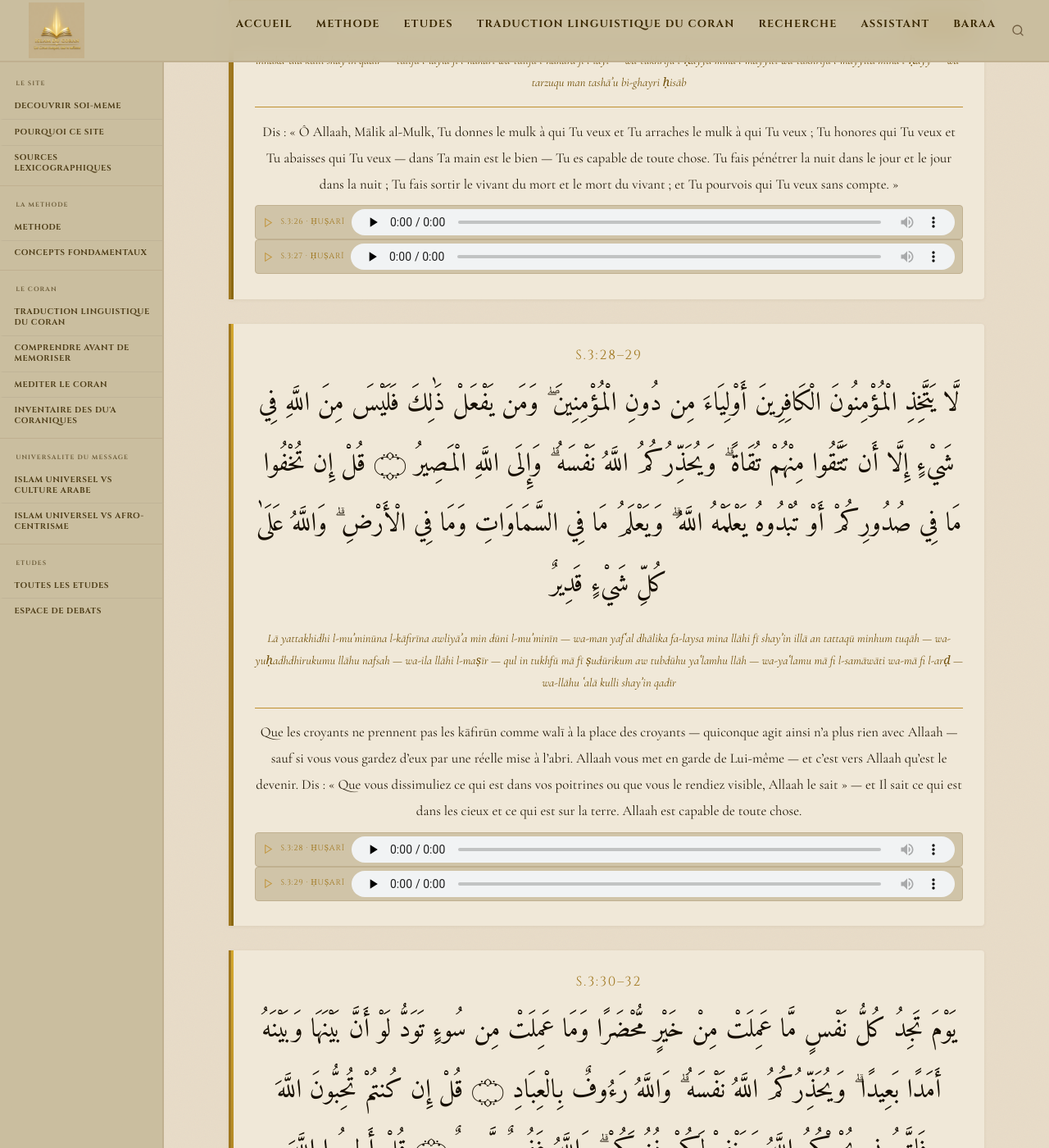
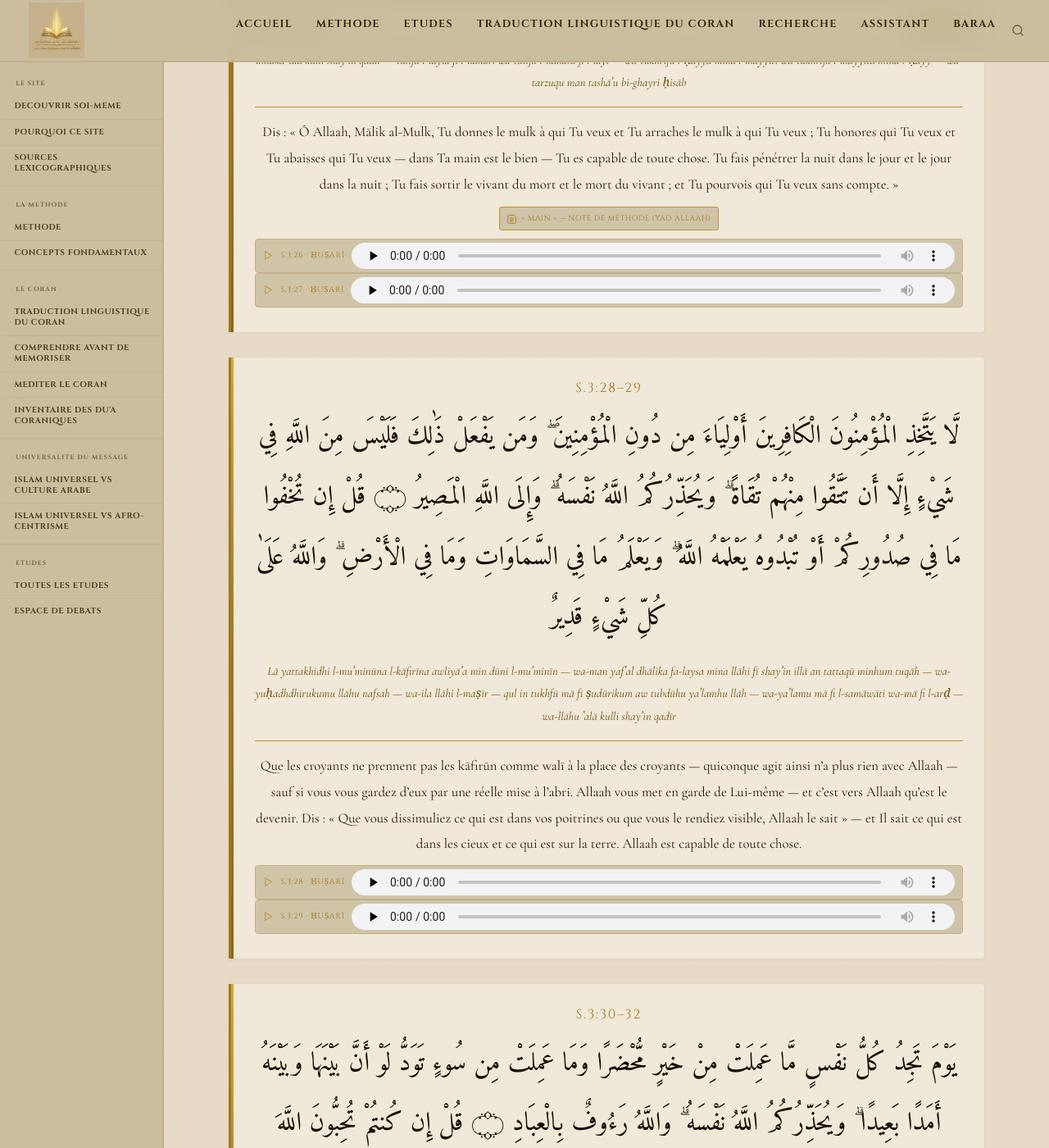
Before and after one commit to Makhuwcoder/islamducoran, a Jekyll site: the page built from sourate-3.md, in a window 1280 px wide and 1400 px high, scrolled down 9320 px. Shown: the whole window at 82% size. Built offline with Jekyll 4.4.1, drawn with Linux system fonts in a browser that asks for light colours; some of the changed text lies outside the part shown.

Commit message:
Ajout d'un indicateur de note lexicale sur la page « Lecture continue »
La page /sourate/N/ (lecture continue) affichait le texte des versets
directement depuis _data/verses/, sans aucun lien vers les notes
lexicales existantes dans les pages d'étude par bloc (_etudes/) — un
lecteur pouvait donc lire « dans Ta main est le bien » (S3:27) sans
jamais voir la note expliquant ce choix de traduction.

Mécanisme ajouté, réutilisable pour tout le corpus :
- _includes/verset.html : rend un petit badge cliquable par note
  déclarée dans include.notes (icône + libellé), pointant vers
  /etudes/trad-{sourate}-{bloc}/#{anchor}.
- _layouts/sourate.html : transmet v.notes et page.sourate_key à
  l'include lors de la lecture continue.
- _data/verses/s3.yml : ajoute le champ notes: sur S.3:26-27 et
  S.3:73-74 (yad Allaah), pointant vers des ancres id= ajoutées sur
  les <div class="lex-entree"> correspondantes dans trad-s3-bloc1.md
  et trad-s3-bloc3.md.
- assets/css/main.scss : styles .verset__notes / .verset__note-badge,
  cohérents avec la charte graphique existante.

Rétrocompatible : les pages _etudes/*.md qui incluent verset.html avec
des paramètres codés en dur (sans notes=) ne sont pas affectées.

Reste à faire (hors périmètre de ce commit) : étendre le champ notes:
aux autres versets du corpus S1-S5 qui ont déjà une note lexicale
publiée, en ajoutant les ancres id= correspondantes bloc par bloc.

Co-Authored-By: Claude Sonnet 5 <noreply@anthropic.com>
Claude-Session: https://claude.ai/code/session_016h9JczCRzK7CEMJ9B3FPyr

```diff
--- a/_etudes/trad-s3-bloc1.md
+++ b/_etudes/trad-s3-bloc1.md
@@ -424,7 +424,7 @@ methode: "Dit / Non-dit / Inférence"
 <dt><span class="lex-ar">الْمُلْك</span><span class="lex-trl">al-mulk</span></dt>
 <dd>racine م-ل-ك : la royauté, la possession souveraine — *Mālik al-Mulk* : ce qui possède la royauté elle-même, non seulement un royaume.</dd>
 </div>
-<div class="lex-entree">
+<div class="lex-entree" id="yad-s3-27">
 <dt><span class="lex-ar">بِيَدِكَ الْخَيْر</span><span class="lex-trl">bi-yadika l-khayr</span></dt>
 <dd>racine ي-د-ي. **Note de méthode — un idiome de disposition, non une anatomie.** Ce Projet applique comme règle absolue l'interdit de tout mot installant une connotation d'anthropomorphisme à propos d'Allaah. « *Yad* » (la main) appliqué à Allaah, dans ce type de construction, est un idiome arabe attesté pour dire la pleine disposition sur une chose — ce qui est « dans la main de » quelqu'un est ce qu'il détient et distribue à son gré, un usage employé aussi pour des humains sans jamais désigner un organe (voir la note complète posée dans ce Projet à S5:64, où ce même registre est établi à partir des racines غ-ل-ل/ب-س-ط). La traduction retient donc « main », fidèle à l'image que le texte mobilise lui-même, sans trancher — un **non-dit** — la *kayfiyya* de ce que ce mot désigne lorsqu'il est appliqué à Allaah. Même construction, même traitement, en S3:73 (« *bi-yadi llāhi l-faḍl* ») plus loin dans cette sourate.</dd>
 </div>
--- a/_etudes/trad-s3-bloc3.md
+++ b/_etudes/trad-s3-bloc3.md
@@ -155,7 +155,7 @@ methode: "Dit / Non-dit / Inférence"
 <dt><span class="lex-ar">ٱتَّقَىٰ</span><span class="lex-trl">ittaqā</span></dt>
 <dd>racine *w-q-y*, déjà établie dans ce Projet (étude dédiée <a href="/etudes/muttaqun/">muttaqun.md</a>) : « ceux qui se constituent une protection, une mise à l'abri » — non simplement « les pieux ». Conformément à la règle du Projet, *taqwā* est conservé en translittération ; la forme verbale est rendue par « se constituer une taqwā », non par « se prémunir », afin de garder visible en français le nom d'action *taqwā* lui-même.</dd>
 </div>
-<div class="lex-entree">
+<div class="lex-entree" id="yad-s3-73">
 <dt><span class="lex-ar">بِيَدِ ٱللَّهِ</span><span class="lex-trl">bi-yadi llāhi</span></dt>
 <dd>racine ي-د-ي. Même construction et même traitement méthodologique que S3:27 (« *bi-yadika l-khayr* », note complète posée à cet endroit, renvoyant elle-même à S5:64) : « *yad* » appliqué à Allaah, dans cette tournure de pleine disposition sur ce qu'Il donne, est un idiome arabe attesté, employé aussi pour des humains, sans jamais désigner un organe. La traduction retient « main », fidèle à l'image mobilisée par le texte, sans trancher — un non-dit — la *kayfiyya* de ce que ce mot désigne lorsqu'il est appliqué à Allaah.</dd>
 </div>
--- a/_includes/verset.html
+++ b/_includes/verset.html
@@ -27,6 +27,16 @@ Usage:
   {% if include.suite %}
   {{ include.suite }}
   {% endif %}
+  {% if include.notes and include.notes.size > 0 %}
+  <div class="verset__notes">
+    {% for n in include.notes %}
+    <a class="verset__note-badge" href="{{ '/etudes/trad-' | append: include.sourate_key | append: '-' | append: n.bloc | append: '/#' | append: n.anchor | relative_url }}" title="{{ n.label | default: 'Note lexicale' | escape }}">
+      <svg class="verset__note-icon" viewBox="0 0 16 16" width="12" height="12" aria-hidden="true"><path d="M2 2h9l3 3v9a1 1 0 0 1-1 1H2a1 1 0 0 1-1-1V3a1 1 0 0 1 1-1z" fill="none" stroke="currentColor" stroke-width="1.1"/><path d="M4.5 6.5h6M4.5 9h6M4.5 11.5h4" stroke="currentColor" stroke-width="1.1" stroke-linecap="round"/></svg>
+      <span>{{ n.label | default: "Note lexicale" }}</span>
+    </a>
+    {% endfor %}
+  </div>
+  {% endif %}
   <!-- Lecteur audio auto-généré -->
   <div class="verset__audio" aria-label="Écouter ce verset"></div>
 </div>
--- a/_layouts/sourate.html
+++ b/_layouts/sourate.html
@@ -99,7 +99,7 @@ layout: default
   <div class="etude-corps">
     {% for v in sourate_verses %}
     <div id="v-{{ v.ref | slugify }}">
-      {% include verset.html ref=v.ref ar=v.ar trl=v.trl trad=v.trad %}
+      {% include verset.html ref=v.ref ar=v.ar trl=v.trl trad=v.trad notes=v.notes sourate_key=page.sourate_key %}
     </div>
     {% endfor %}
   </div>
--- a/assets/css/main.scss
+++ b/assets/css/main.scss
@@ -424,6 +424,25 @@ li { margin-bottom: .3rem; }
   font-size: 1.05rem;
 }
 .verset__trad strong, .verset__corps strong { color: var(--or3); font-weight: 600; }
+
+.verset__notes {
+  display: flex; flex-wrap: wrap; justify-content: center; gap: .5rem;
+  margin-top: .7rem;
+}
+.verset__note-badge {
+  display: inline-flex; align-items: center; gap: .35rem;
+  font-family: var(--font-titre);
+  font-size: .58rem; letter-spacing: .06em; text-transform: uppercase;
+  color: var(--or2); background: var(--bg3);
+  border: 1px solid var(--or3); border-radius: 3px;
+  padding: .3rem .55rem;
+  text-decoration: none;
+  transition: background .15s, color .15s;
+}
+.verset__note-badge:hover, .verset__note-badge:focus-visible {
+  background: var(--or2); color: var(--bg2);
+}
+.verset__note-icon { flex-shrink: 0; }
 
 /* ═══════════ CALLOUTS — tons neutres, sobres ═══════════ */
 .callout {
```
Also changed, not shown: _data/verses/s3.yml (+8 -0 lines).
